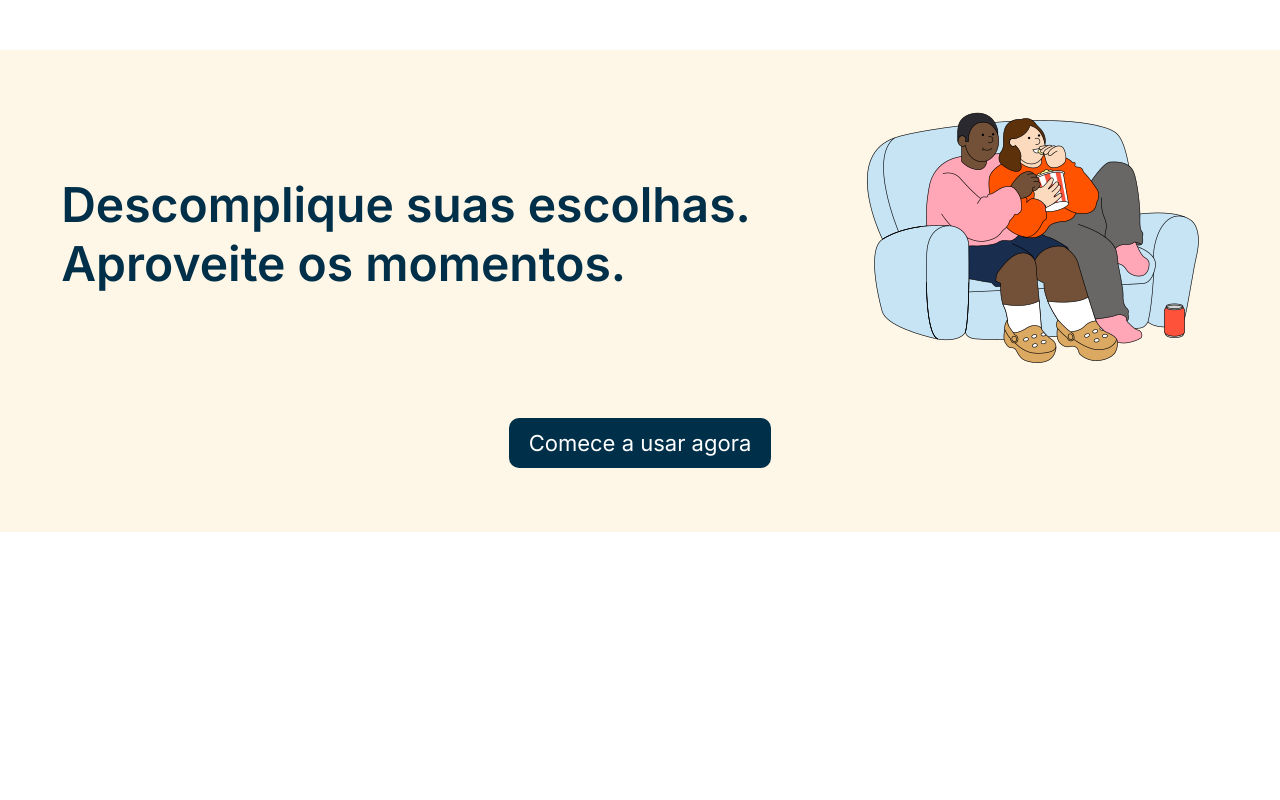
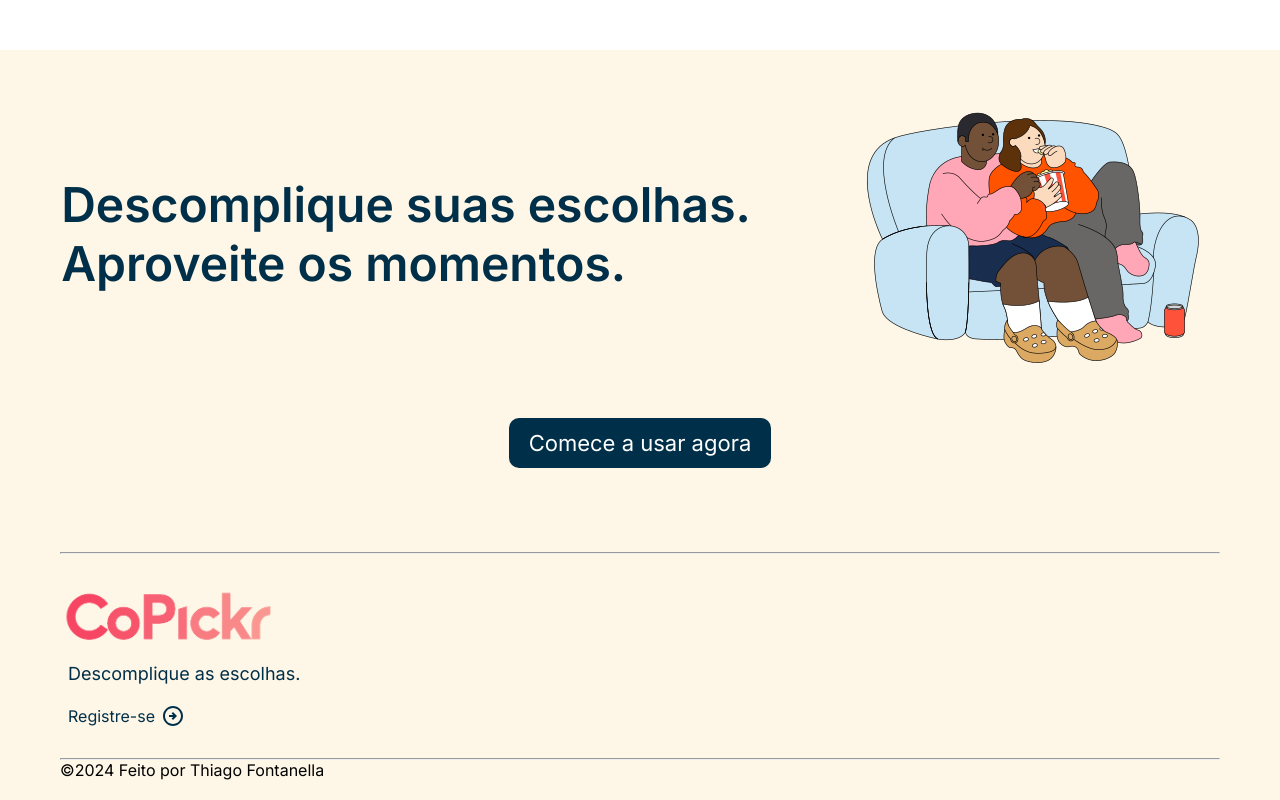
Before and after one commit to Thiagofrf/copickr-v2, a React (Vite) app: page / in a window 1280 px wide. Shown: the part 1305-2105 px from the top of the page. Before the commit the page ends 1837 px from the top, so only its background shows below. Built offline with nearby package versions, Linux system fonts and the light colour scheme.

Commit message:
feature: start footer development

```diff
--- /dev/null
+++ b/src/components/Footer/Footer.scss
@@ -0,0 +1,37 @@
+footer {
+    background: #fdf0d596;
+    padding: 20px 60px;
+
+    .footer-row1 {
+        display: flex;
+        justify-content: space-between;
+    }
+
+    .footer-col1 {
+        margin-top: 30px;
+        margin-bottom: 30px;
+        color: #003049;
+
+        img {
+            max-width: 220px;
+        }
+
+        p, a {
+            padding-left: 8px;
+        }
+
+        p {
+          font-size: 18px;
+          margin-top: 10px;
+          margin-bottom: 20px;
+        }
+
+        a {
+            text-decoration: none;
+            color: #003049;
+            display: flex;
+            align-items: center;
+            gap: 6px;
+        }
+    }
+}
--- /dev/null
+++ b/src/components/Footer/Footer.tsx
@@ -0,0 +1,27 @@
+import { Link } from 'react-router-dom'
+import Logo from '../../assets/CoPickr-logo.png'
+import ArrowCircleRightOutlinedIcon from '@mui/icons-material/ArrowCircleRightOutlined';
+import './Footer.scss'
+
+const Footer = () => {
+    return (
+        <footer>
+            <hr />
+            <div className='footer-row1'>
+                <div className='footer-col1'>
+                    <img src={Logo} alt="CoPickr Logo" />
+                    <p>Descomplique as escolhas.</p>
+                    <Link to="/register">
+                        Registre-se <ArrowCircleRightOutlinedIcon />
+                    </Link>
+                </div>
+            </div>
+            <hr />
+            <div className='footer-row1'>
+                <p>©2024 Feito por Thiago Fontanella</p>
+            </div>
+        </footer>
+    )
+}
+
+export default Footer
--- a/src/pages/HomePage/HomePage.tsx
+++ b/src/pages/HomePage/HomePage.tsx
@@ -1,5 +1,6 @@
 // import './HomePage.scss'
 import CallToRegister from "../../components/CallToRegister/CallToRegister";
+import Footer from "../../components/Footer/Footer";
 import Highlights from "../../components/Highlights/Highligths";
 import MainSection from "../../components/MainSection/MainSection";
 
@@ -9,6 +10,7 @@ const HomePage = () => {
             <MainSection />
             <Highlights />
             <CallToRegister />
+            <Footer />
         </>
     )
 }
```
